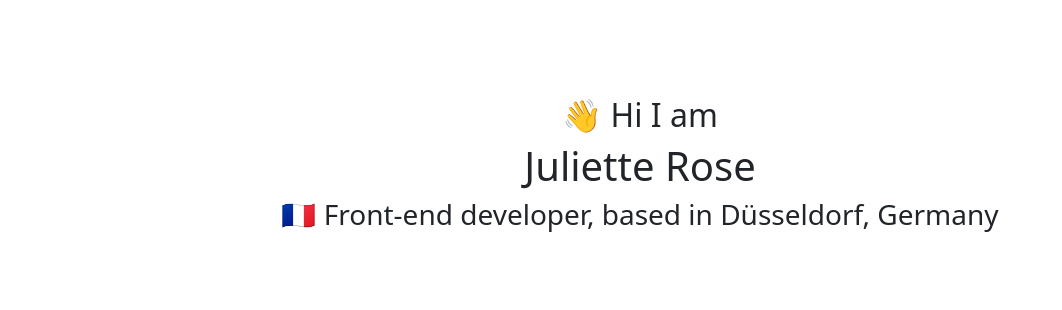
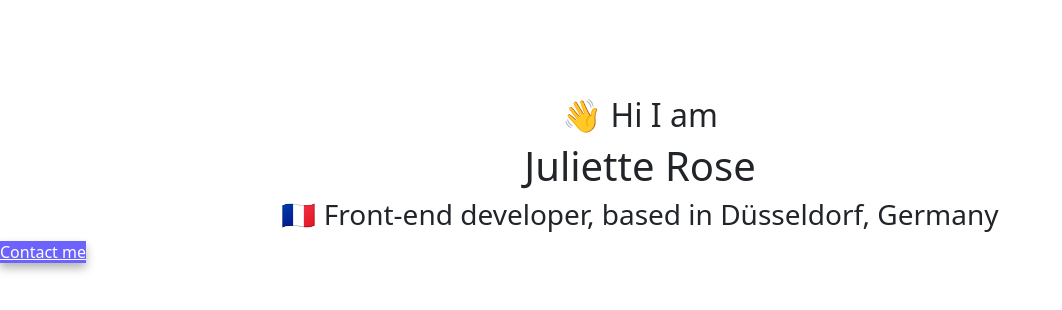
Before and after one commit to jrose53/Portfolio_Juliette_Rose, a plain HTML site: page index.html in a window 1280 px wide. Shown: the whole page, without its empty margins (0-1062 px from the left). Drawn offline with nearby package versions, Linux system fonts and the light colour scheme; files that its build step writes are made by us from their sources; some icons are missing.

Commit message:
Update styles.css

```diff
--- a/Design/styles.css
+++ b/Design/styles.css
@@ -1,3 +1,9 @@
+:root {
+  --primary-color: #6c63ff;
+  --secondary-color: #f5f2fe;
+  --box-shadow: 0 5px 10px rgba(0, 0, 0, 0.3);
+}
+
 .contact-link {
   background: var(--primary-color);
   box-shadow: var(--box-shadow);
```
